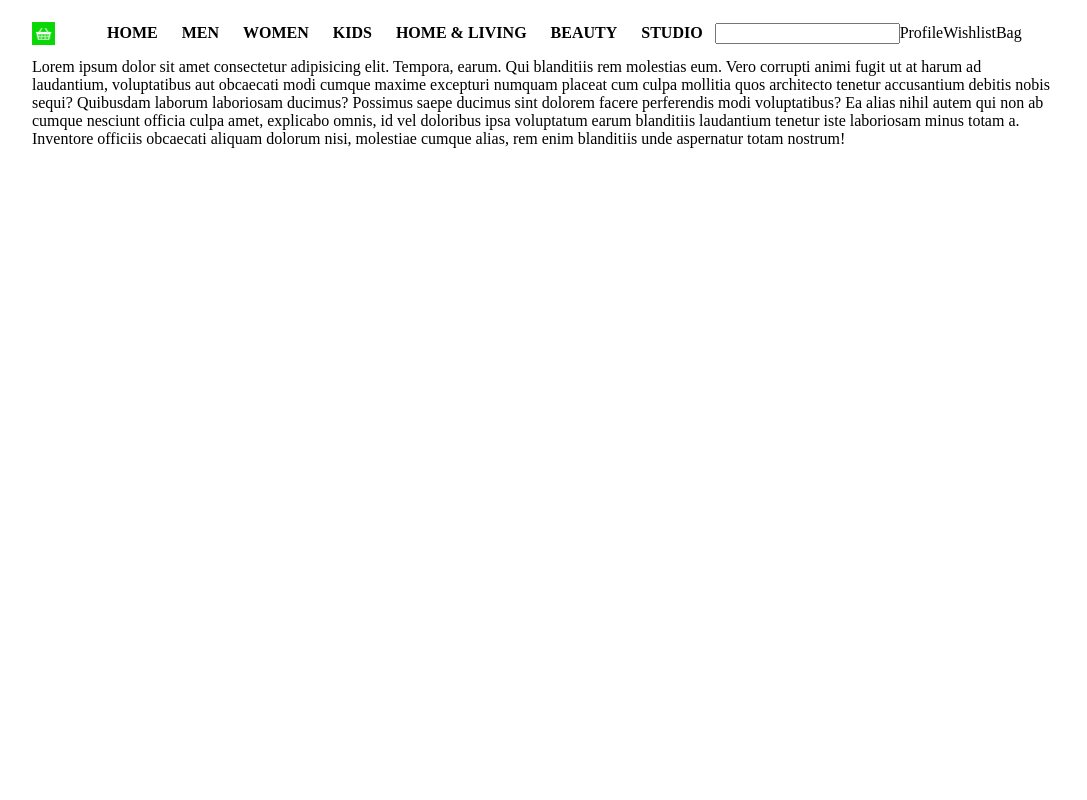
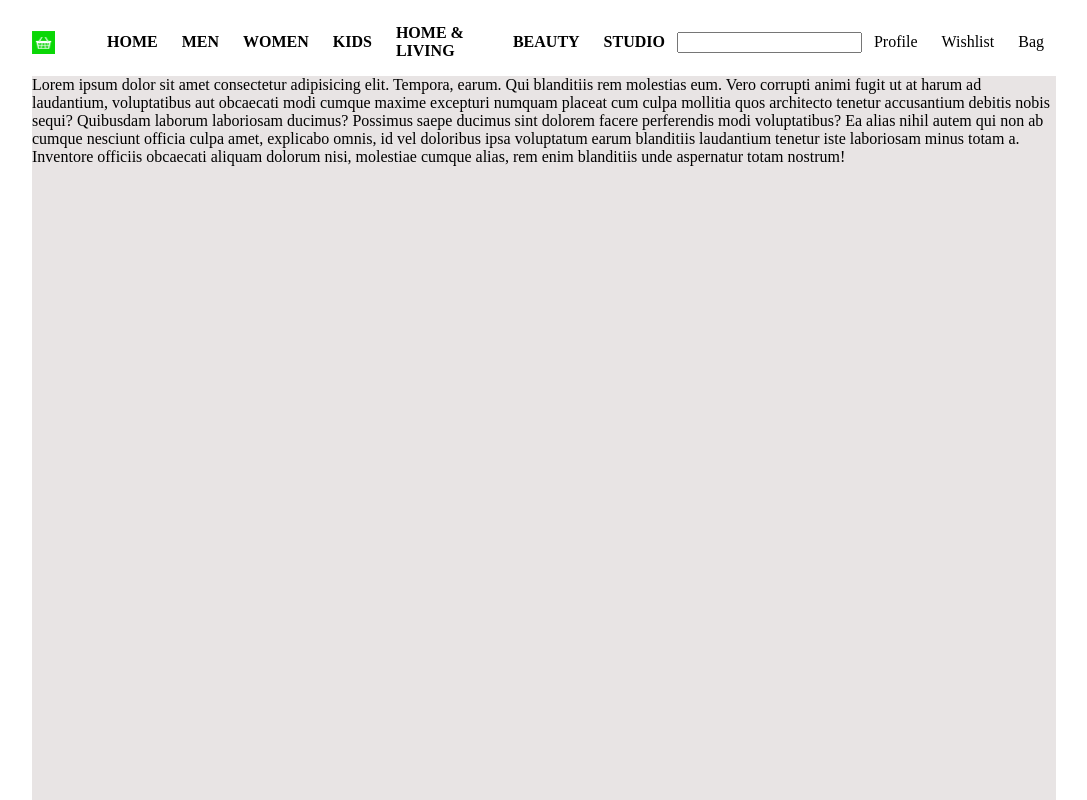
Before and after one commit to KshitijShresth29/Itemy-E-Commerce, a plain HTML site: page index.html in a window 1280 px wide. Shown: the top 800 px of the page, without its empty margins (104-1191 px from the left). Drawn offline with Linux system fonts and the light colour scheme; a script that the page names is missing.

Commit message:
Update utils.css

```diff
--- a/utils.css
+++ b/utils.css
@@ -14,3 +14,11 @@ justify-content: center;
 .semibold{
     font-weight: bolder;
 }
+.mx-2{
+    margin-left: 12px;
+    margin-right: 12px;
+}
+.section1{
+    background: rgb(232, 228, 228);
+    height: 122vh;
+}
```
